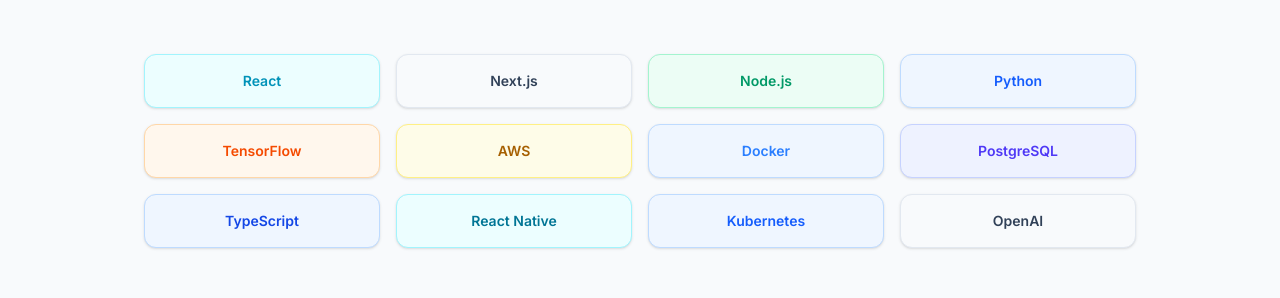
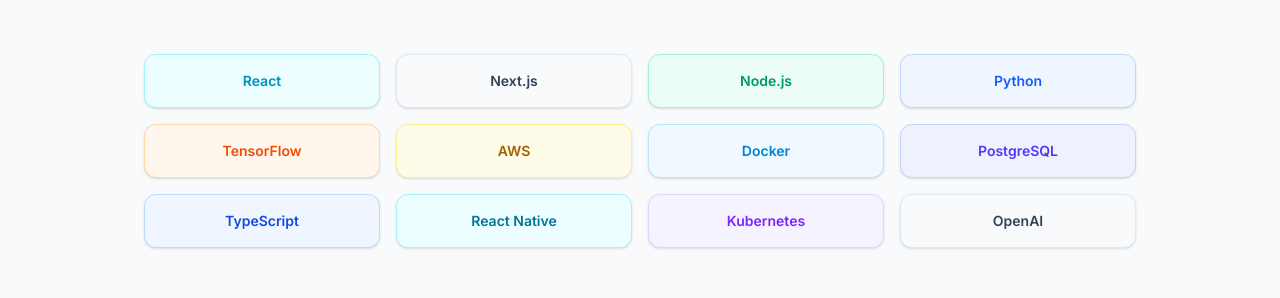
Before and after one commit to adtrilion/syspara, a Next.js app: page /services in a window 1280 px wide. Shown: the part 3700-3998 px from the top of the page. Built offline with nearby package versions, Linux system fonts and the light colour scheme; no server answers.

Commit message:
fix: use static Tailwind classes in TechStack for production build

```diff
--- a/src/components/sections/TechStack.tsx
+++ b/src/components/sections/TechStack.tsx
@@ -1,18 +1,18 @@
 import AnimatedSection from '@/components/ui/AnimatedSection';
 
 const stack = [
-  { name: 'React', color: 'text-cyan-600 bg-cyan-50 border-cyan-200' },
-  { name: 'Next.js', color: 'text-slate-700 bg-slate-50 border-slate-200' },
-  { name: 'Node.js', color: 'text-emerald-600 bg-emerald-50 border-emerald-200' },
-  { name: 'Python', color: 'text-blue-600 bg-blue-50 border-blue-200' },
-  { name: 'TensorFlow', color: 'text-orange-600 bg-orange-50 border-orange-200' },
-  { name: 'AWS', color: 'text-yellow-700 bg-yellow-50 border-yellow-200' },
-  { name: 'Docker', color: 'text-blue-500 bg-blue-50 border-blue-200' },
-  { name: 'PostgreSQL', color: 'text-indigo-600 bg-indigo-50 border-indigo-200' },
-  { name: 'TypeScript', color: 'text-blue-700 bg-blue-50 border-blue-200' },
-  { name: 'React Native', color: 'text-cyan-700 bg-cyan-50 border-cyan-200' },
-  { name: 'Kubernetes', color: 'text-blue-600 bg-blue-50 border-blue-200' },
-  { name: 'OpenAI', color: 'text-slate-700 bg-slate-50 border-slate-200' },
+  { name: 'React', className: 'text-cyan-600 bg-cyan-50 border-cyan-200' },
+  { name: 'Next.js', className: 'text-slate-700 bg-slate-50 border-slate-200' },
+  { name: 'Node.js', className: 'text-emerald-600 bg-emerald-50 border-emerald-200' },
+  { name: 'Python', className: 'text-blue-600 bg-blue-50 border-blue-200' },
+  { name: 'TensorFlow', className: 'text-orange-600 bg-orange-50 border-orange-200' },
+  { name: 'AWS', className: 'text-yellow-700 bg-yellow-50 border-yellow-200' },
+  { name: 'Docker', className: 'text-sky-600 bg-sky-50 border-sky-200' },
+  { name: 'PostgreSQL', className: 'text-indigo-600 bg-indigo-50 border-indigo-200' },
+  { name: 'TypeScript', className: 'text-blue-700 bg-blue-50 border-blue-200' },
+  { name: 'React Native', className: 'text-cyan-700 bg-cyan-50 border-cyan-200' },
+  { name: 'Kubernetes', className: 'text-violet-600 bg-violet-50 border-violet-200' },
+  { name: 'OpenAI', className: 'text-slate-700 bg-slate-50 border-slate-200' },
 ];
 
 export default function TechStack() {
@@ -33,7 +33,7 @@
             {stack.map((tech) => (
               <div
                 key={tech.name}
-                className={`rounded-xl border px-4 py-4 text-sm font-semibold shadow-sm hover:shadow-md hover:-translate-y-0.5 transition-all duration-200 ${tech.color}`}
+                className={`rounded-xl border px-4 py-4 text-sm font-semibold shadow-sm hover:shadow-md hover:-translate-y-0.5 transition-all duration-200 ${tech.className}`}
               >
                 {tech.name}
               </div>
```
